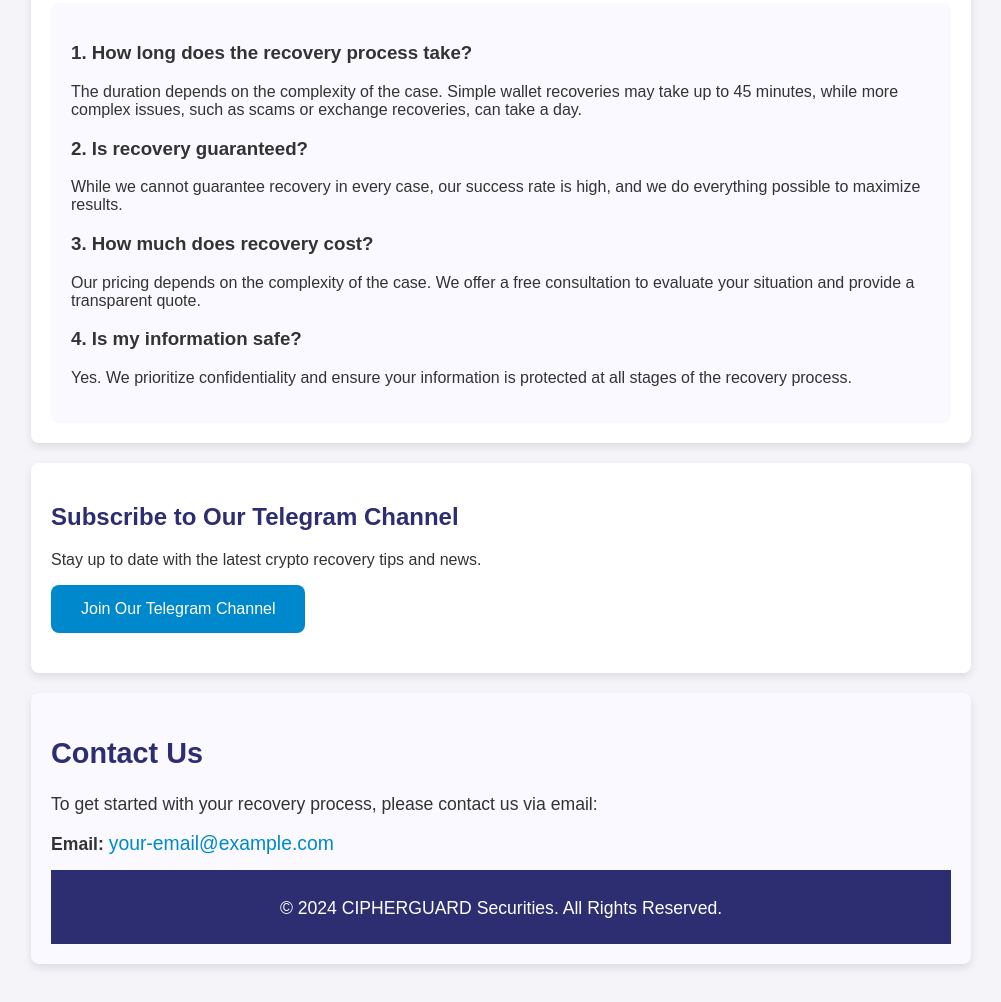
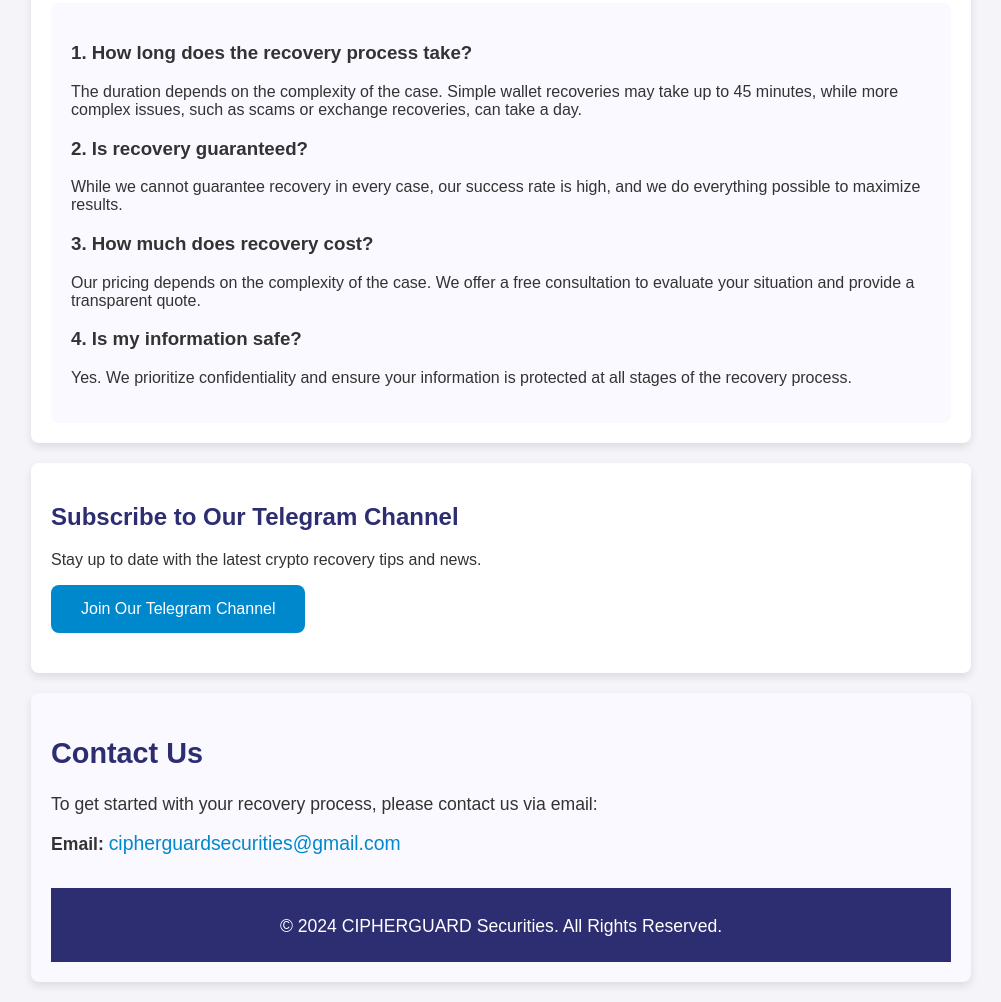
Before and after one commit to Cipherguard1/CIPHERGUARD-SECURITIES-, a plain HTML site: page index.html in a window 1280 px wide. Shown: the part 1115-2117 px from the top of the page, without its empty margins (139-1140 px from the left). Drawn offline with Linux system fonts and the light colour scheme.

Commit message:
Update index.html

```diff
--- a/index.html
+++ b/index.html
@@ -174,7 +174,9 @@
  <section id="contact">
   <h2>Contact Us</h2>
   <p>To get started with your recovery process, please contact us via email:</p>
-  <p><strong>Email:</strong> <a href="mailto:cipherguardsecurities@gmail.com">your-email@example.com</a></p>
+  <p><strong>Email: </strong> <a href="mailto:cipherguardsecurities@gmail.com">cipherguardsecurities@gmail.com</a></p>
+
+   <br>
 
   <footer>
     <p>&copy; 2024 CIPHERGUARD Securities. All Rights Reserved.</p>
```
